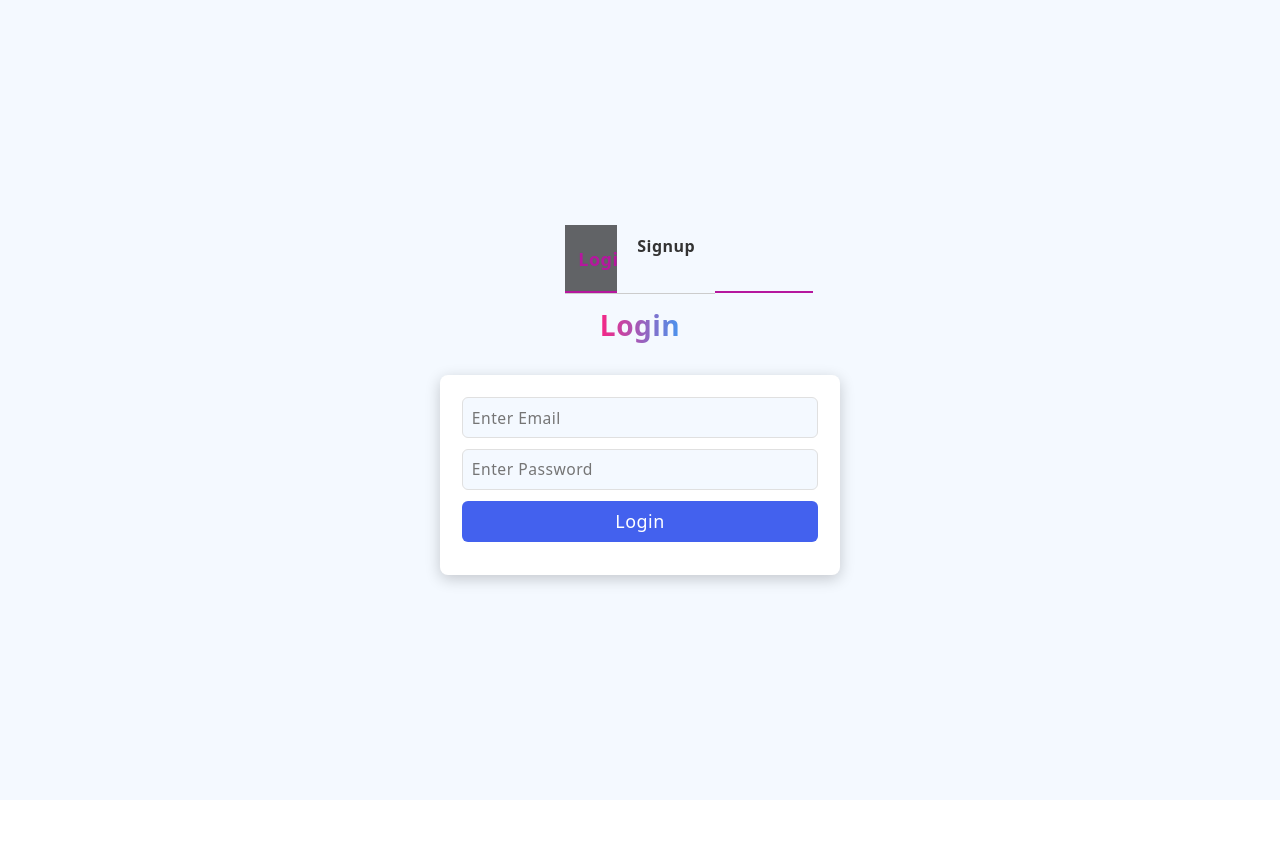
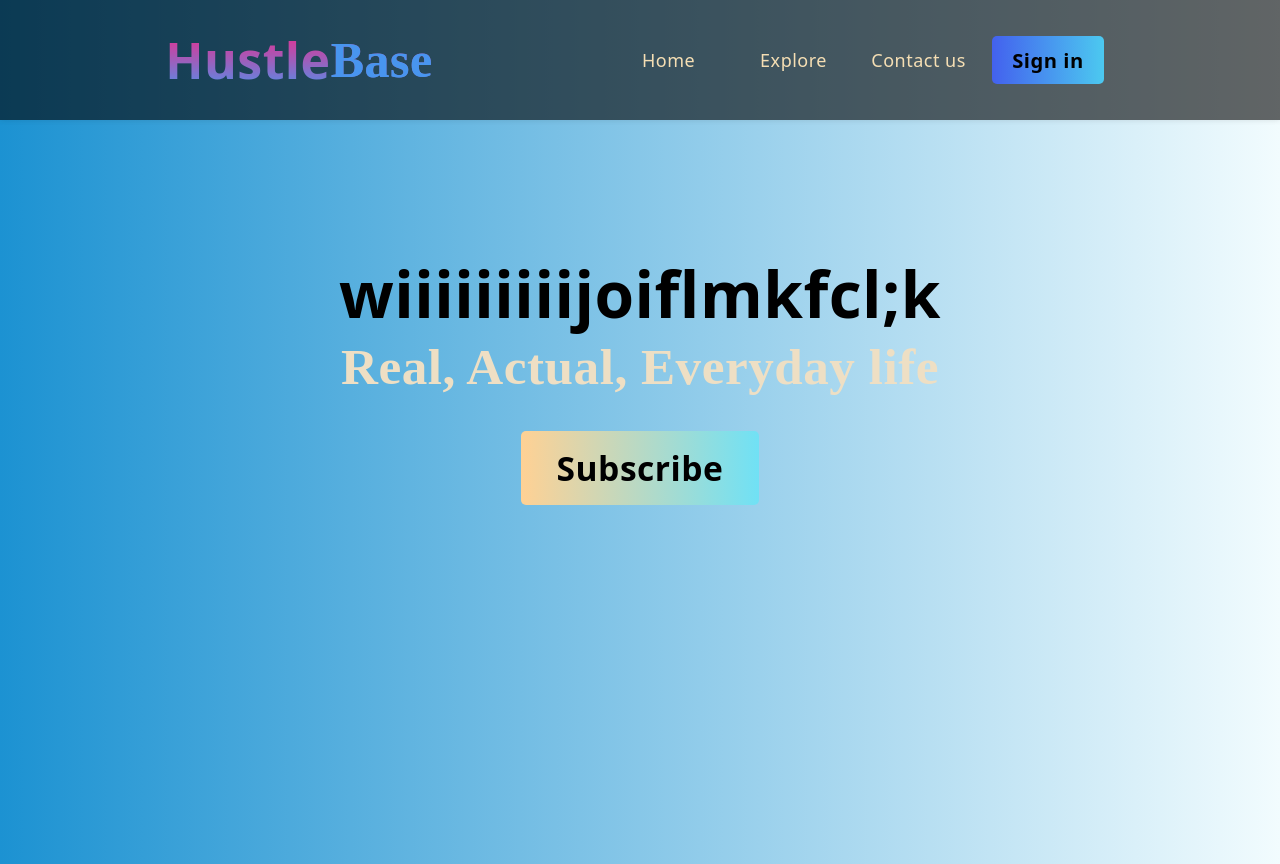
Before and after one commit to CKmellow/Hustle-Baze, a React (Create React App) app in the folder hustle-base/: page / in a window 1280 px wide. Before the commit the page ends 800 px from the top, so only its background shows below. Built offline with nearby package versions, Linux system fonts and the light colour scheme; a web font is replaced by a local one.

Commit message:
Creation of dummy landing page

```diff
--- /dev/null
+++ b/hustle-base/src/components/LandingPage.css
@@ -0,0 +1,70 @@
+ .box{
+    min-height: 108vh;
+    align-items: center;
+    justify-content: center;
+    background-size: cover !important;
+    background-position: center !important;
+    width: 100%;
+    margin: 0;
+    background: #1c92d2;
+  background: -webkit-linear-gradient(to right, #f2fcfe, #1c92d2);
+  background: linear-gradient(to right, #f2fcfe, #1c92d2);
+
+  }
+  .hero-heading{
+    font-size: 5vw;
+    padding-top: 250px;
+    color: black;
+    text-align: center;
+    margin: auto;
+    height: 100%;
+    width: 100%;
+  }
+
+  .hero-description{
+    text-align: center;
+    color: rgb(238, 223, 196);
+    font-family: "Dancing Script", cursive;
+    font-weight: bolder;
+    font-size: 4vw;
+  }
+  .main-button {
+    display: flex;
+    justify-content: center;
+    margin-top: 35px;
+
+}
+.main-button a{
+    color: black;
+    text-decoration: none;
+}
+  .main-button button{
+
+    border-radius: 5px;
+    cursor: pointer;
+    transition: background-color 0.3s ease, transform 0.3s ease;
+    padding: 14px 36px;
+    text-align: center;
+    display: inline-block;
+    font-size: 3rem;
+    background: #70e1f5;
+    background: -webkit-linear-gradient(to right, #ffd194, #70e1f5);
+    background: linear-gradient(to right, #ffd194, #70e1f5);
+    font-weight: bold;
+    z-index: 2;
+    position: relative;
+    outline: none;
+    border: none;
+  }
+  .main-button button:hover{
+    background: var(--color-4);
+    transform: scale(1.05);
+  }
+  .mainTitle{
+    text-align: center;
+    font-family: "Marcellus", serif;
+    font-weight: bolder;
+    font-size: 3vw;
+    color: #70e1f5;
+    padding-top: 50px;
+  }
--- a/hustle-base/src/components/LandingPage.jsx
+++ b/hustle-base/src/components/LandingPage.jsx
@@ -0,0 +1,36 @@
+import React, { useState } from 'react';
+import { useNavigate } from 'react-router-dom';
+import './LoginPage.css';
+import  './LandingPage.css';
+import { toast } from 'sonner';
+import NavBar from './NavBar';
+const LandingPage = () => {
+  return (
+    <>
+      <NavBar />
+    <div className="hero">
+      <div
+        className="box"
+        style={{
+          background: `linear-gradient(to right, #1c92d2, #f2fcfe)`,
+          backgroundSize: 'cover',
+          backgroundPosition: 'center',
+        }}
+      >
+        <div className="hero-container">
+          <h3 className="hero-heading">wiiiiiiiiijoiflmkfcl;k</h3>
+          <p className="hero-description">Real, Actual, Everyday life</p>
+
+          <div className="main-button">
+            <button>
+              <a href="/login" className="button-link">Subscribe</a>
+            </button>
+          </div>
+        </div>
+      </div>
+    </div>
+     </>
+  );
+};
+
+export default LandingPage; ;
--- a/hustle-base/src/components/Routes/AppRouter.jsx
+++ b/hustle-base/src/components/Routes/AppRouter.jsx
@@ -1,51 +1,39 @@
-import React, { useState } from 'react';
+import React from 'react';
 import { BrowserRouter as Router, Route, Routes } from 'react-router-dom';
 import ProtectedRoute from './ProtectedRoute';
 import EmployerLayout from '../EmployerView/EmployerLayout';
 import UniLayout from '../Uni-View/UniLayout';
 import StudentLayout from '../studview/StudLayout';
 import LoginPage from '../LoginPage';
+import NavBar from '../NavBar';
 import LandingPage from '../LandingPage';
 
-
 const AppRouter = () => {
-
-
   return (
     <Router>
       <div className="min-h-screen bg-gray-100 p-8">
-                {/* Routes */}
+        {/*<NavBar />  ✅ Placed outside Routes */}
         <Routes>
-                    <Route path="/" element={<LoginPage />} />
+          <Route path="/" element={<LandingPage />} />
+          <Route path="/login" element={<LoginPage />} />
+          <Route path="/home" element={<LandingPage />} /> {/* Landing page */}
 
-                    {/* Pass props to employer */}
           <Route
             path="/employer"
             element={
-                            <ProtectedRoute
-                                element={<EmployerLayout />}
-                            />
+              <ProtectedRoute element={<EmployerLayout />} />
             }
           />
-
-
-                    {/* Pass props to Student */}
           <Route
             path="/student"
             element={
-                            <ProtectedRoute
-                                element={<StudentLayout />}
-                            />
+              <ProtectedRoute element={<StudentLayout />} />
             }
           />
-
-                     {/* Staff (Career Officer) Route */}
           <Route
             path="/staff"
             element={
-                            <ProtectedRoute
-                               element={<UniLayout />}
-                            />
+              <ProtectedRoute element={<UniLayout />} />
             }
           />
         </Routes>
```
Lines whose indentation alone changed are shown as unchanged.
